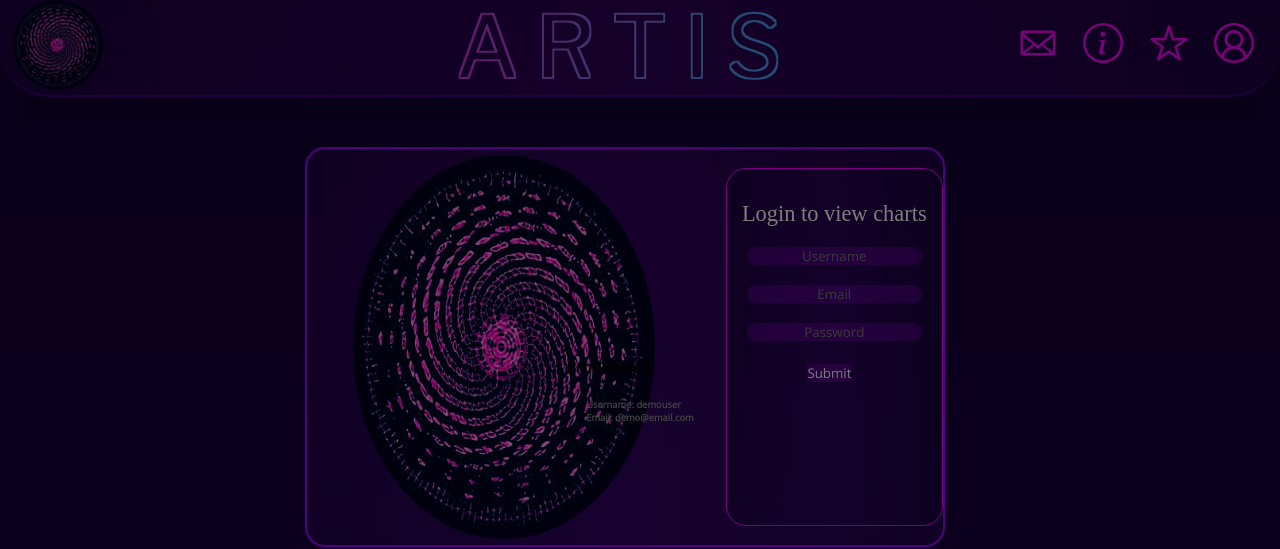
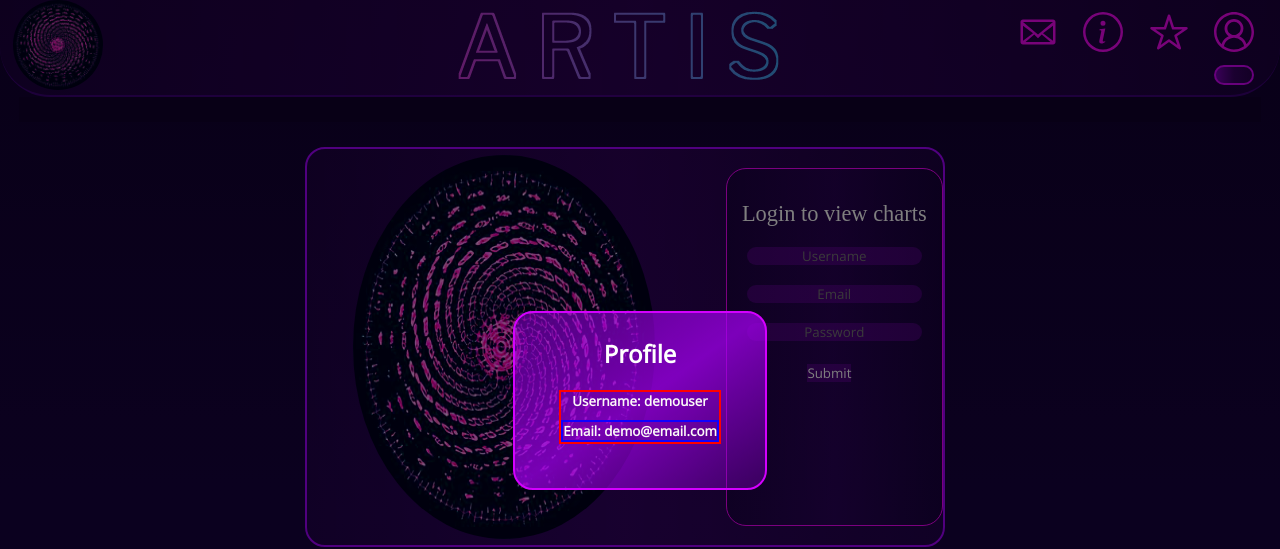
Before and after one commit to Adam13033/Desk3-Final-Project-, a React (Create React App) app in the folder cryptodashboard/: page / in a window 1280 px wide. Both pictures are taken after a click on the button 1234 px from the left and 47 px from the top of the page. Shown: the top 549 px of the page. Built offline with nearby package versions, Linux system fonts and the light colour scheme; no server answers.

Commit message:
Modals Styling

```diff
--- a/cryptodashboard/src/components/modals/Profile.js
+++ b/cryptodashboard/src/components/modals/Profile.js
@@ -24,8 +24,7 @@ const useStyles = makeStyles((theme) => ({
     const classes = useStyles();
 
     return(
-      <div>
-
+      <div className="ProfileDiv">
         <Modal
           aria-labelledby="transition-modal-title"
           aria-describedby="transition-modal-description"
@@ -42,11 +41,13 @@ const useStyles = makeStyles((theme) => ({
           <Fade in={profile}>
             <div className="ProfileModal">
                 <div className = "title">
-                    <h4>ProfilePage</h4>
+                    <h4>Profile</h4>
                     {/* <img className = "profilePic" src = {profileImage} alt = "yourImage"/> */}
-                <div className = "info">
+                <div className = "Username">
                     <h6>Username: demouser</h6>
+                    <div className="Email">
                     <h6>Email: demo@email.com</h6>
+                    </div>
                 </div>
                 </div>
             </div>
--- a/cryptodashboard/src/components/styles/Profile.css
+++ b/cryptodashboard/src/components/styles/Profile.css
@@ -1,13 +1,39 @@
-.info{
-    margin: 20px 20px 20px 20px;
-    color: rgb(65, 65, 65);
-    font-size: 14px;
+.ProfileDiv {
+    display: flex;
+    flex-direction: column;
+    margin-top: 2%;
+    background-image: linear-gradient(to right, rgba(174, 0, 255, 0.582), rgba(174, 0, 255, 0.164),rgba(174, 0, 255, 0.068));
+    border: 2px solid rgb(209, 2, 250);
+    border-radius: 10px;
+    padding: 8px;
+    margin-bottom: 2%;
 }
 
-.titleProfile{
-    display: flex;
-    justify-content: center;
+.ProfileModal {
+    background-image: linear-gradient(to bottom right, rgba(174, 0, 255, 0.432), rgba(174, 0, 255, 0.692),rgba(174, 0, 255, 0.26));
+    border: 2px rgb(212, 0, 255) solid;
+    border-radius: 20px;
+    color: rgb(252, 252, 252);
+    padding: 24px;
+}
+
+.Username{
+    margin: 20px;
+    color: rgb(252, 248, 248);
+    font-size: 20px;
+    border: 2px red solid;
+}
+
+.Email {
+    margin-top: 10px;
+    color: rgb(252, 248, 248);
+    font-size: 20px;
+    border: 2px rgb(17, 0, 255) solid;
+}
+
+.title{
     margin-bottom: 6px;
     font-size: 24px;
-    text-decoration: underline;
+    color: white;
+    text-align: center;
 }
```
Also changed, not shown: cryptodashboard/src/components/modals/Profile.css (deleted).
